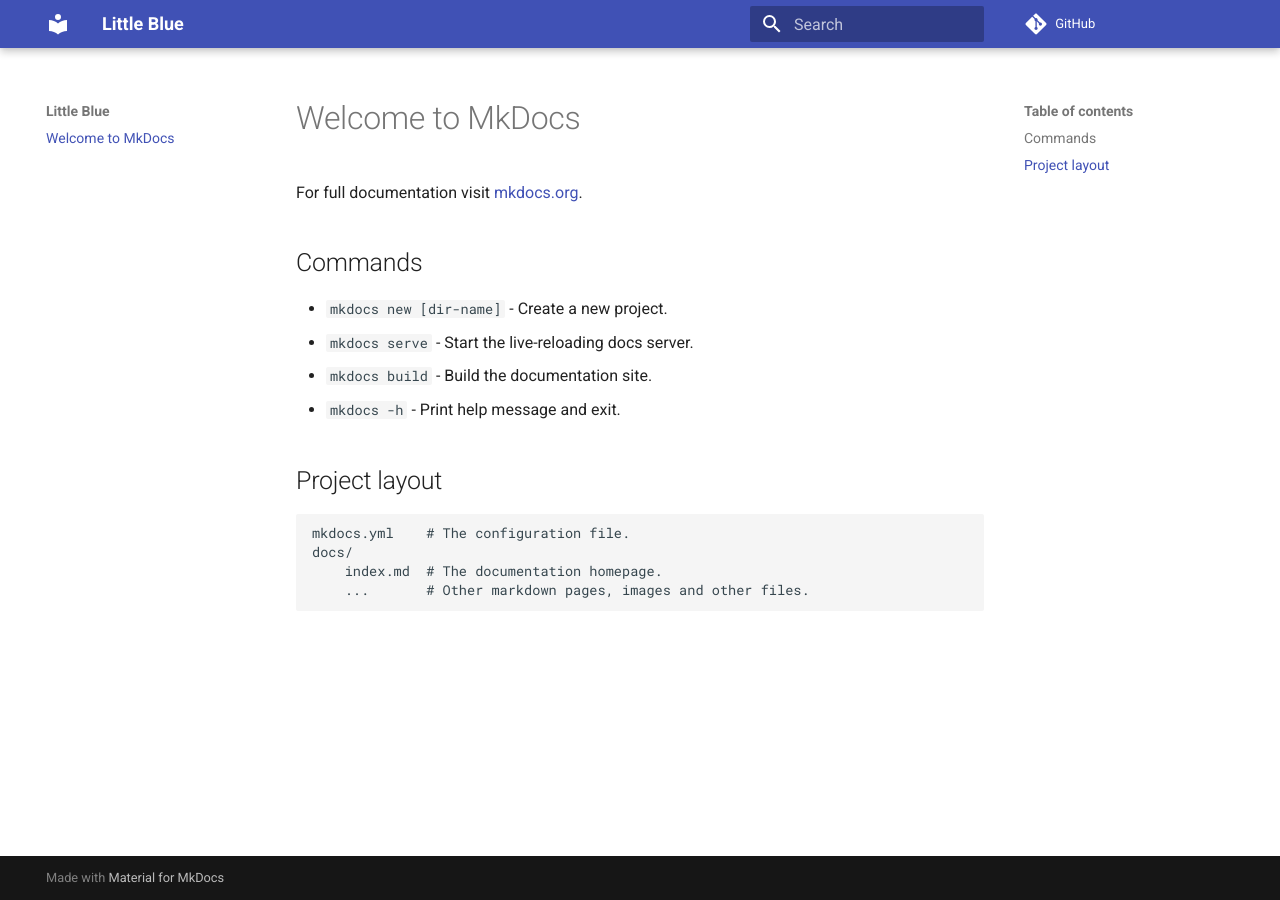
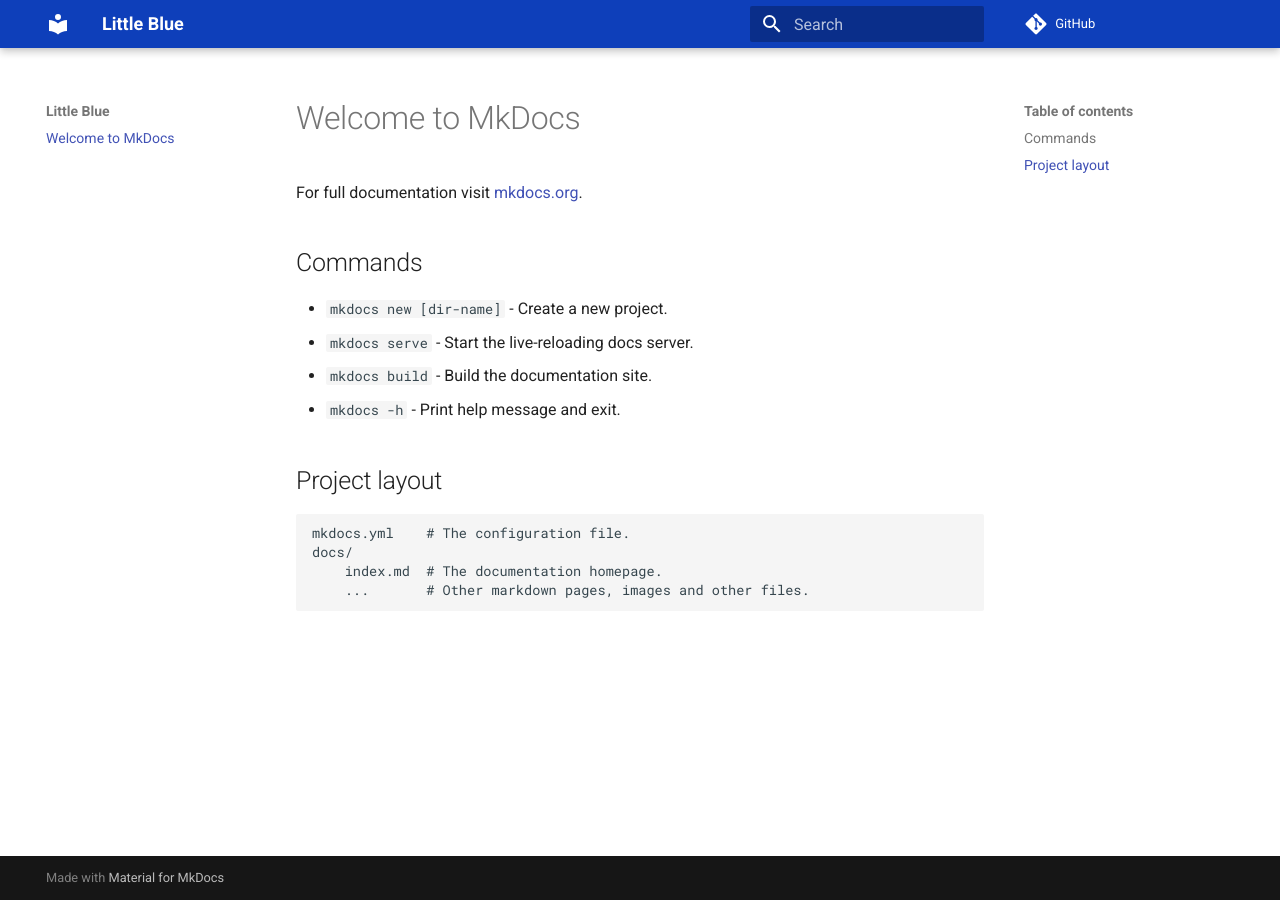
Before and after one commit to brandon-braner/little_blue, an MkDocs documentation site: the page built from docs_src/index.md, in a window 1280 px wide. Built offline with MkDocs 1.6.1 and Material for MkDocs 9.7.7, drawn with Linux system fonts in a browser that asks for light colours; comment, search, counter and statistics services are not loaded.

Commit message:
changed mkdocs color scheme

```diff
--- /dev/null
+++ b/docs_src/stylesheets/extra.css
@@ -0,0 +1,5 @@
+[data-md-color-scheme="littleblue"] {
+  --md-primary-fg-color: #0E3FBA;
+  --md-primary-fg-color--light: #1354f6;
+  --md-primary-fg-color--dark:  #091976;
+}
--- a/mkdocs.yml
+++ b/mkdocs.yml
@@ -4,3 +4,7 @@
 docs_dir: docs_src
 theme:
   name: material
+  palette:
+    scheme: littleblue
+extra_css:
+  - stylesheets/extra.css
```
